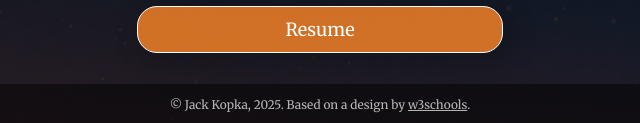
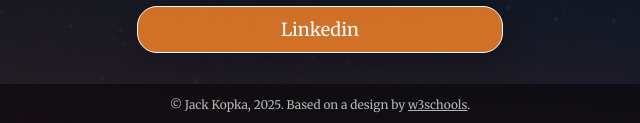
Before and after one commit to jackk713/Jack.github.io, a plain HTML site: page index.html in a window 1280 px wide. Shown: the part 674-797 px from the top of the page, 320-960 px from the left. Drawn offline with Linux system fonts and the light colour scheme.

Commit message:
Update index.html
Added a description to my 4th button using linkedin

```diff
--- a/index.html
+++ b/index.html
@@ -62,7 +62,7 @@
     </div>
 
     <div class="links-container">
-      <a href="hhttps://www.linkedin.com/in/jack-kopka-2871b1327/" class="button" target="_blank">Resume</a>
+      <a href="hhttps://www.linkedin.com/in/jack-kopka-2871b1327/" class="button" target="_blank">Linkedin</a>
     </div>
 
   </div>
```
